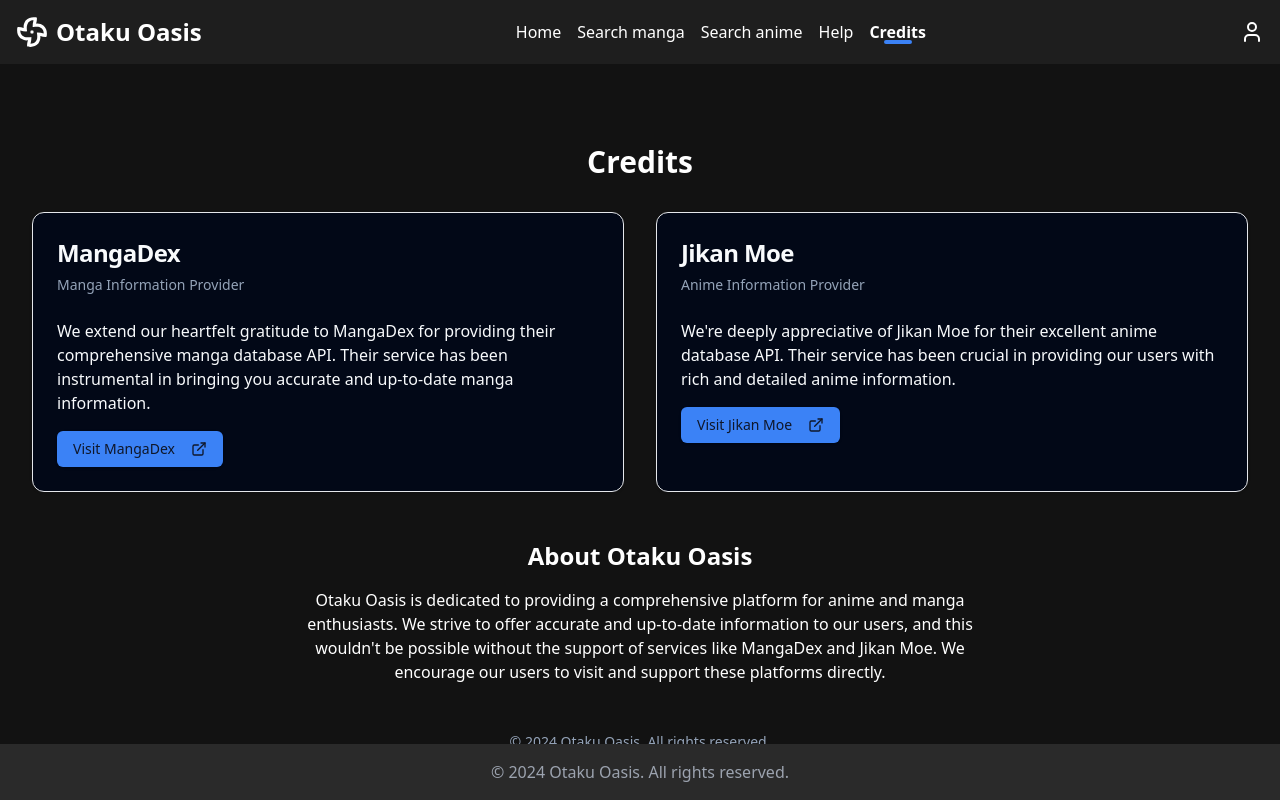
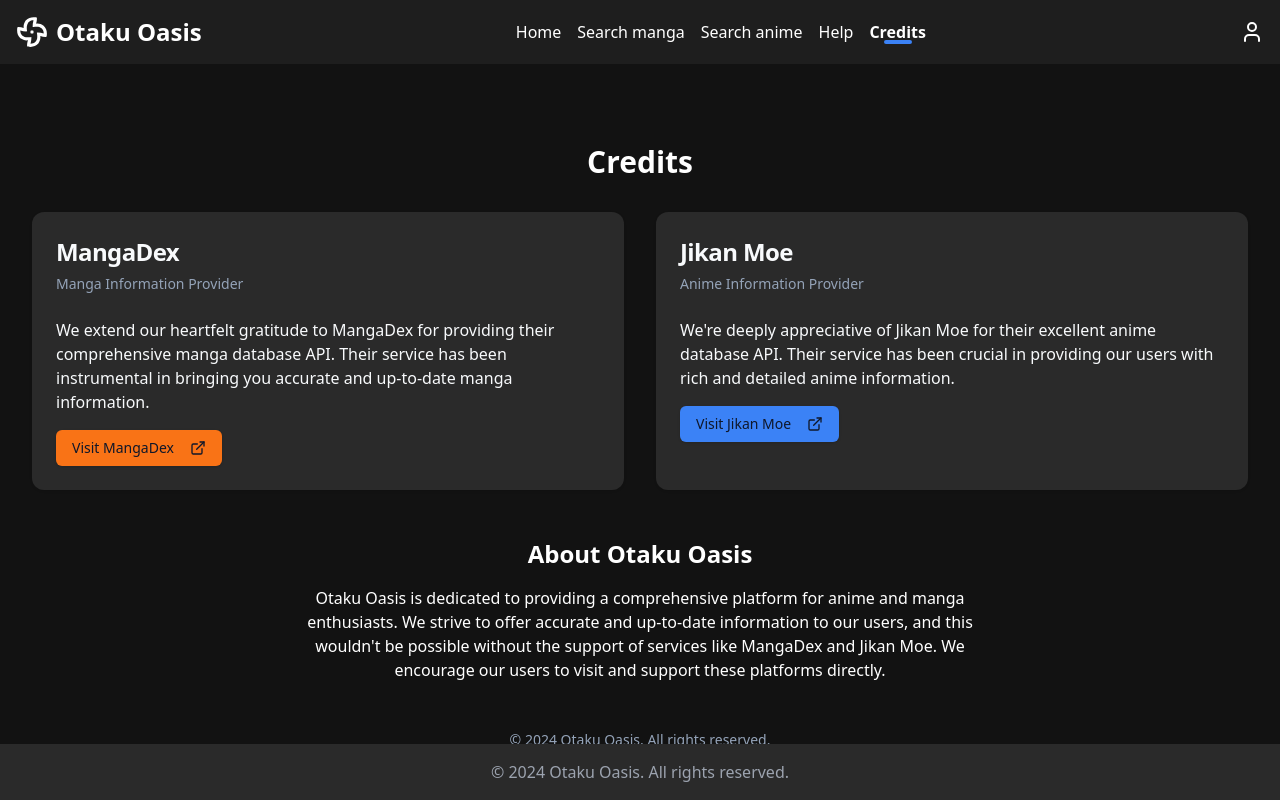
Before and after one commit to IgnacioBarraza/AnimeHub, a React (Vite) app: page /credits in a window 1280 px wide. Built offline with nearby package versions, Linux system fonts and the light colour scheme.

Commit message:
💄 Update some styles on credits view

```diff
--- a/src/shared/credits/credits.tsx
+++ b/src/shared/credits/credits.tsx
@@ -7,7 +7,7 @@
     <div className="container mx-auto px-4 py-8">
       <h1 className="text-3xl font-bold mb-8 text-center">Credits</h1>
       <div className="grid gap-8 md:grid-cols-2">
-        <Card>
+        <Card className='bg-background-light border-none'>
           <CardHeader>
             <CardTitle className="text-2xl">MangaDex</CardTitle>
             <CardDescription>Manga Information Provider</CardDescription>
@@ -17,8 +17,8 @@
               We extend our heartfelt gratitude to MangaDex for providing their comprehensive manga database API.
               Their service has been instrumental in bringing you accurate and up-to-date manga information.
             </p>
-            <Button asChild>
-              <a href="https://mangadex.org" target="_blank" rel="noopener noreferrer" className="inline-flex items-center">
+            <Button asChild className='bg-orange-500 hover:bg-orange-700'>
+              <a href="https://mangadex.org" target="_blank" rel="noopener noreferrer" className="inline-flex items-center text-black">
                 Visit MangaDex
                 <ExternalLink className="ml-2 h-4 w-4" />
               </a>
@@ -26,7 +26,7 @@
           </CardContent>
         </Card>
 
-        <Card>
+        <Card className='bg-background-light border-none'>
           <CardHeader>
             <CardTitle className="text-2xl">Jikan Moe</CardTitle>
             <CardDescription>Anime Information Provider</CardDescription>
```
